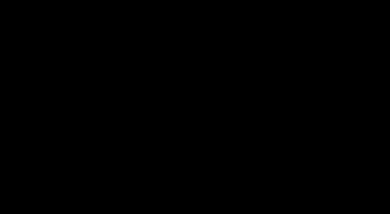
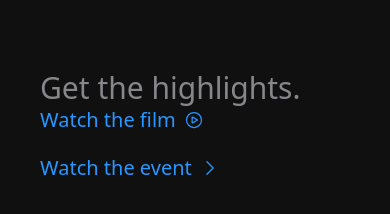
Before and after one commit to Seundede/iCloneApple, a Next.js app: page / in a window 390 px wide. Shown: the part 908-1122 px from the top of the page. Before the commit the page ends 850 px from the top, so only its background shows below. Built offline with nearby package versions, Linux system fonts and the light colour scheme.

Commit message:
feat: highlights section

```diff
--- a/src/components/Hero.tsx
+++ b/src/components/Hero.tsx
@@ -49,7 +49,7 @@ const Hero = () => {
       <div id="cta" className="flex flex-col items-center translate-y-20 opacity-0">
         <a
           href="#highlights"
-          className="px-5 py-1 rounded-3xl bg-blue my-5 hover:bg-transparent border border-transparent hover:border hover:text-blue hover:border-blue"
+          className="px-5 py-1 rounded-3xl bg-blue my-5 hover:bg-transparent border border-transparent cursor-pointer hover:border hover:text-blue hover:border-blue"
         >
           Buy
         </a>
--- /dev/null
+++ b/src/components/Highlight.tsx
@@ -0,0 +1,47 @@
+import { useGSAP } from '@gsap/react';
+import { ChevronRightIcon, PlayCircleIcon } from '@heroicons/react/24/outline';
+import gsap from 'gsap';
+import React from 'react'
+
+const Highlight = () => {
+    useGSAP(() => {
+        gsap.to('#title', {opacity: 1, y:0})
+       gsap.to("#links", { opacity: 1, stagger: 0.25, duration: 1});
+    }, [])
+  return (
+    <section
+      id="highlights"
+      className="w-screen overflow-hidden h-full bg-zinc py-32 md:py-20 px-10 md:px-5"
+    >
+      <div className="max-w-screen-xl ms-auto me-auto  ">
+        <div className="mb-12 w-full md:flex items-end justify-between">
+          <h1
+            id="title"
+            className="text-gray lg:text-6xl md:text-5xl opacity-0 text-3xl mb-5 lg:mb-0 font-medium translate-y-20"
+          >
+            Get the highlights.
+          </h1>
+
+          <div className="flex flex-wrap items-end gap-5 ">
+            <p
+              id="links"
+              className="text-blue opacity-0 hover:underline cursor-pointer flex items-center text-xl -translate-y-5"
+            >
+              Watch the film
+              <PlayCircleIcon className="h-5 w-5 ml-2" />
+            </p>
+            <p
+              id="links"
+              className="text-blue opacity-0 hover:underline cursor-pointer flex items-center text-xl -translate-y-5 "
+            >
+              Watch the event
+              <ChevronRightIcon className="h-5 w-5 ml-2" />
+            </p>
+          </div>
+        </div>
+      </div>
+    </section>
+  );
+}
+
+export default Highlight
--- a/src/pages/index.tsx
+++ b/src/pages/index.tsx
@@ -1,4 +1,5 @@
 import Hero from "@/components/Hero";
+import Highlight from "@/components/Highlight";
 import NavigationBar from "@/components/NavigationBar";
 import { Inter } from "next/font/google";
 
@@ -9,6 +10,7 @@ export default function Home() {
     <main>
       <NavigationBar />
       <Hero />
+      <Highlight />
     </main>
   );
 }
```
